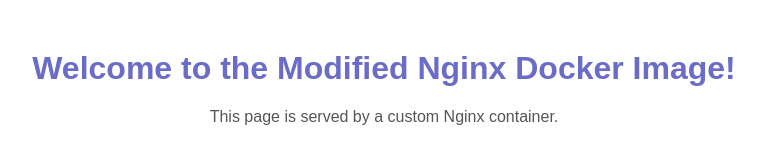
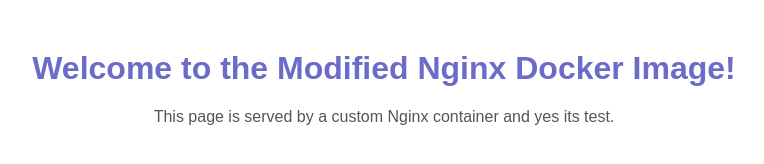
Before and after one commit to RaimundasR/test-workflow-1, a plain HTML site: page index.html in a window 1280 px wide. Shown: the whole page, without its empty margins (256-1020 px from the left). Drawn offline with Linux system fonts and the light colour scheme.

Commit message:
fix: fix nginx page

```diff
--- a/index.html
+++ b/index.html
@@ -20,6 +20,6 @@
 </head>
 <body>
     <h1>Welcome to the Modified Nginx Docker Image!</h1>
-    <p>This page is served by a custom Nginx container.</p>
+    <p>This page is served by a custom Nginx container and yes its test.</p>
 </body>
 </html>
```
